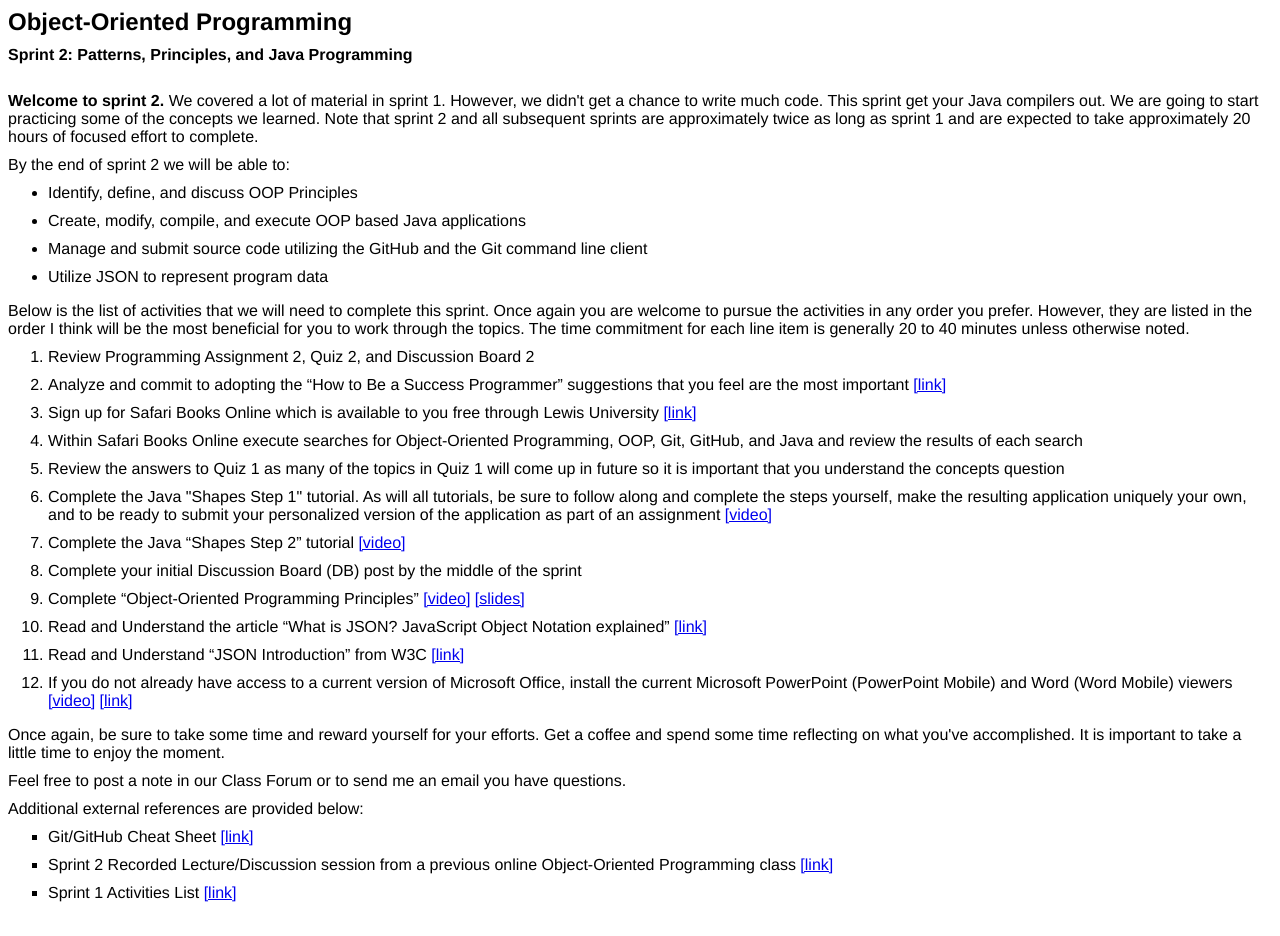
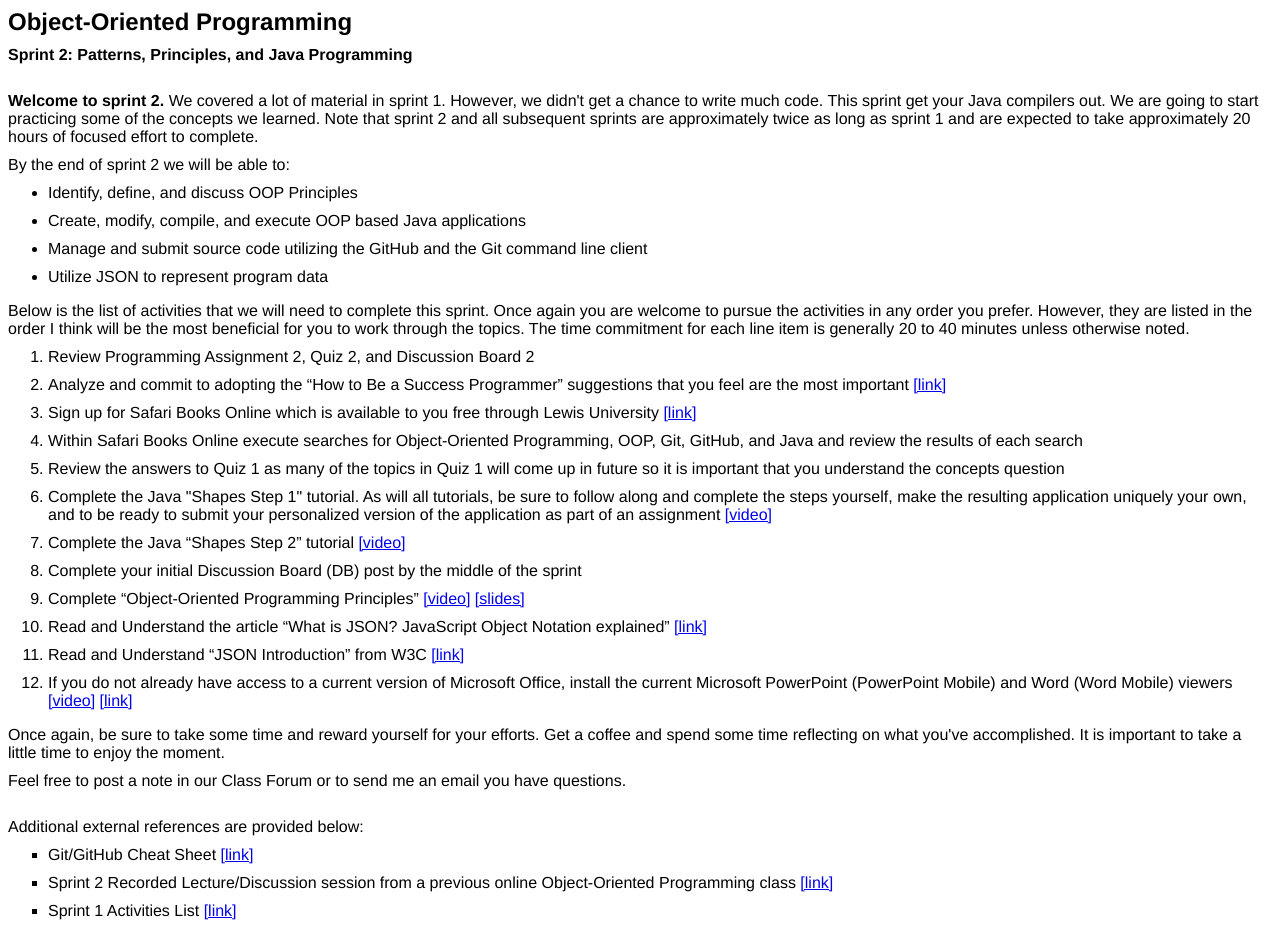
Before and after one commit to EricJPogue/CPSC-24500, a plain HTML site: page activity-lists/sprint-02.html in a window 1280 px wide. Drawn offline with Linux system fonts and the light colour scheme.

Commit message:
Update files.

```diff
--- a/activity-lists/sprint-02.html
+++ b/activity-lists/sprint-02.html
@@ -77,7 +77,7 @@
         <p>Once again, be sure to take some time and reward yourself for your efforts. Get a coffee and spend some time
         reflecting on what you've accomplished. It is important to take a little time to enjoy the moment. </p>
 
-        <p>Feel free to post a note in our Class Forum or to send me an email you have questions.</p>
+        <p>Feel free to post a note in our Class Forum or to send me an email you have questions.</p><br>
 
         <p>Additional external references are provided below:</p>
         <ul style="list-style-type:square">
```
Also changed, not shown: activity-lists/sprint-03.html (+1 -1 lines).
